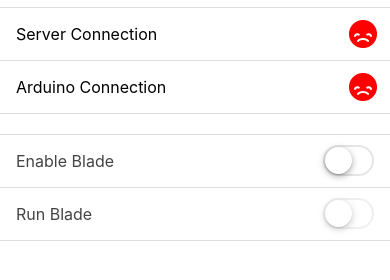
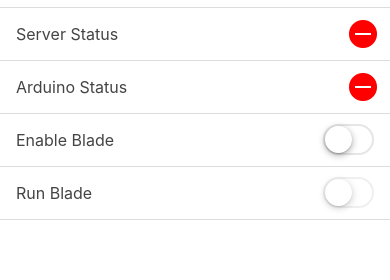
Before and after one commit to mrmoss/mow3r, a browser extension: page software/app/www/index.html in a window 390 px wide. Shown: the part 46-326 px from the top of the page. Drawn offline with Linux system fonts and the light colour scheme; some packages are replaced by stand-ins of ours; files that its build step writes are made by us from their sources; files whose address does not match are found by name.

Commit message:
Changed graphics.

```diff
--- a/software/app/www/index.html
+++ b/software/app/www/index.html
@@ -22,19 +22,17 @@
 			</ion-header-bar>
 			<ion-content has-bouncing="false">
 				<div id="content"></div>
-				<div class="list">
-					<a class="item item-icon-right" style="pointer-events:none;">
-						<i id="heartbeat_good" class="icon ion-happy" style="visibility:hidden;color:#11dd77;"></i>
-						<i id="heartbeat_bad" class="icon ion-sad" style="color:red;"></i>
-						Server Connection
-					</a>
-					<a class="item item-icon-right" style="pointer-events:none;">
-						<i id="ardubeat_good" class="icon ion-happy" style="visibility:hidden;color:#11dd77;"></i>
-						<i id="ardubeat_bad" class="icon ion-sad" style="color:red;"></i>
-						Arduino Connection
-					</a>
-				</div>
 				<ul class="list">
+					<li class="item item-icon-right">
+						<i id="heartbeat_good" class="icon ion-checkmark-circled" style="visibility:hidden;color:#11dd77;"></i>
+						<i id="heartbeat_bad" class="icon ion-minus-circled" style="color:red;"></i>
+						Server Status
+					</li>
+					<li class="item item-icon-right">
+						<i id="ardubeat_good" class="icon ion-checkmark-circled" style="visibility:hidden;color:#11dd77;"></i>
+						<i id="ardubeat_bad" class="icon ion-minus-circled" style="color:red;"></i>
+						Arduino Status
+					</li>
 					<li class="item item-toggle">
 						Enable Blade
 						<label class="toggle toggle-assertive">
--- a/software/app/www/js/joy.js
+++ b/software/app/www/js/joy.js
@@ -8,8 +8,8 @@ function joy_t(div)
 	this.div.appendChild(this.el);
 	this.el.style.margin=this.el.style.padding="0px";
 
-	this.bg_size=380/1.5;
-	this.hat_size=147/1.5;
+	this.bg_size=422/1.5;
+	this.hat_size=145/1.5;
 	this.dragging=false;
 	this.centered=true;
 	this.offset={x:0,y:0};
```
Also changed, not shown: software/app/www/img/joy_bg.png, software/app/www/img/joy_hat.png, 3 other files.
